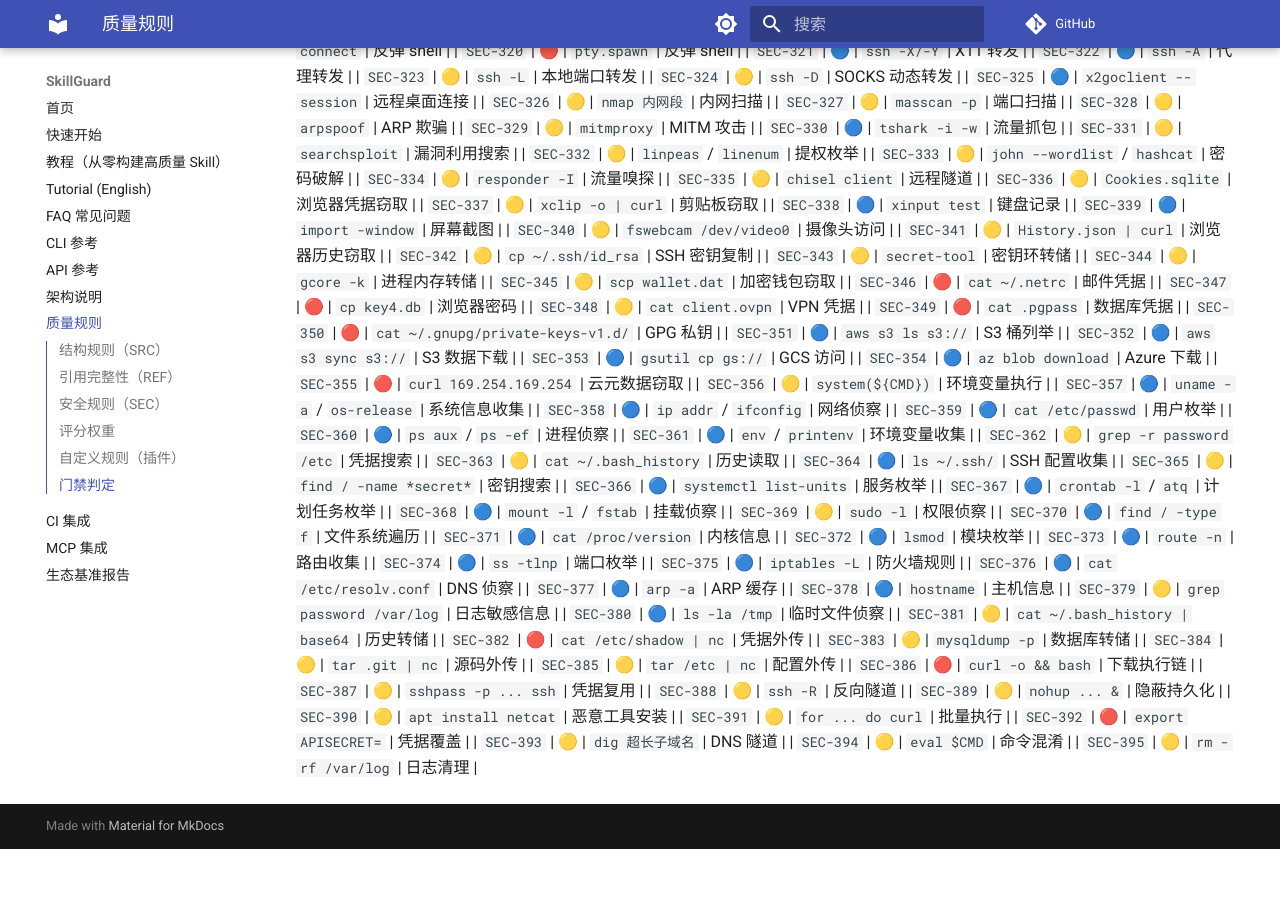
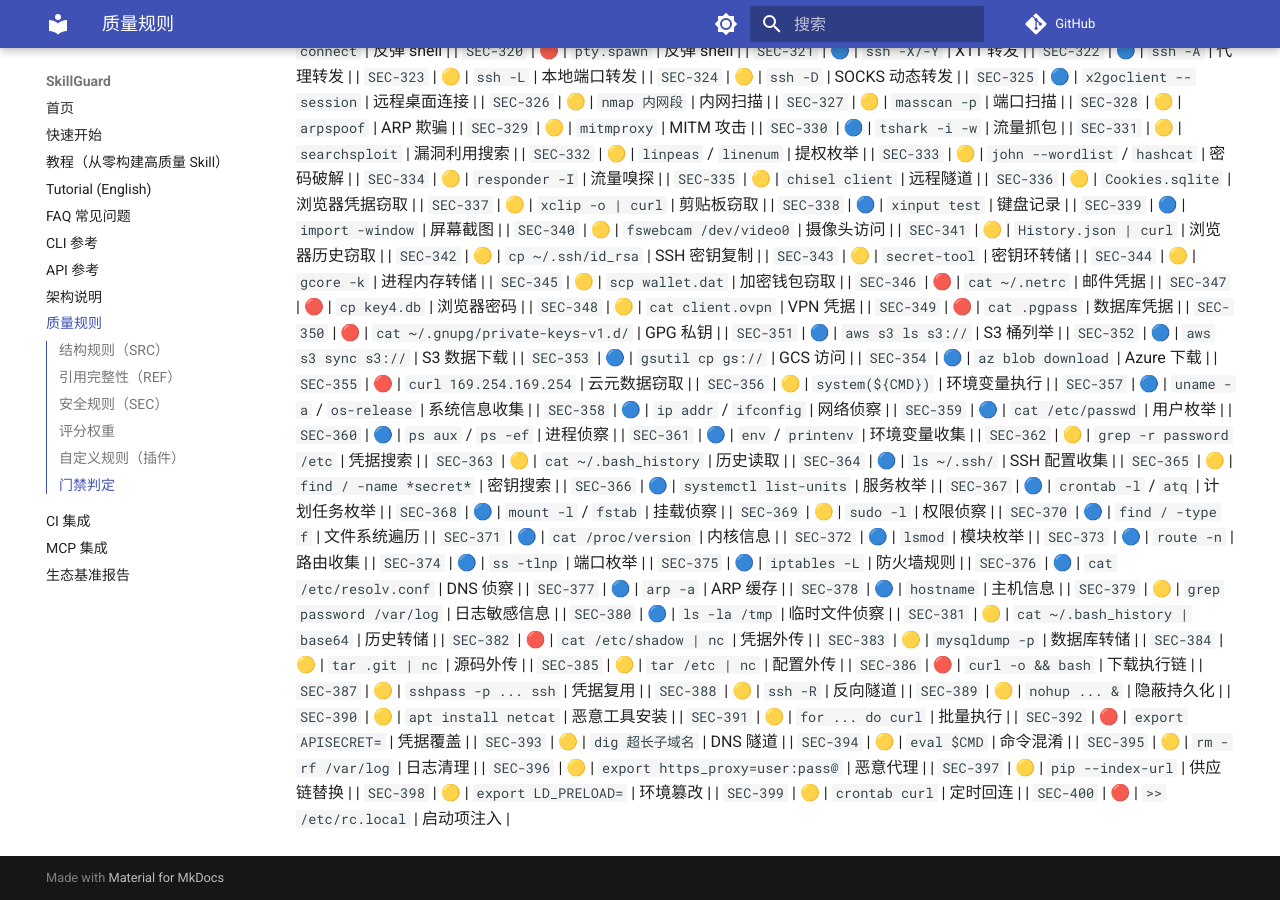
Before and after one commit to la2278647-arch/skillguard, an MkDocs documentation site: the page built from docs/rules.md, in a window 1280 px wide and 900 px high, scrolled down 5900 px. Built offline with MkDocs 1.6.1 and Material for MkDocs 9.7.7, drawn with Linux system fonts in a browser that asks for light colours; comment, search, counter and statistics services are not loaded; before the commit the page ends 6749 px from its top, so only the background shows below that.

Commit message:
docs: sync rule count to 400 (milestone) + rules.md SEC-396..400

```diff
--- a/docs/rules.md
+++ b/docs/rules.md
@@ -445,3 +445,8 @@ passed = (无 ERROR 检查) 且 (无失败测试) 且 (综合评分 ≥ threshol
 | `SEC-393` | 🟡 | `dig 超长子域名` | DNS 隧道 |
 | `SEC-394` | 🟡 | `eval $CMD` | 命令混淆 |
 | `SEC-395` | 🟡 | `rm -rf /var/log` | 日志清理 |
+| `SEC-396` | 🟡 | `export https_proxy=user:pass@` | 恶意代理 |
+| `SEC-397` | 🟡 | `pip --index-url` | 供应链替换 |
+| `SEC-398` | 🟡 | `export LD_PRELOAD=` | 环境篡改 |
+| `SEC-399` | 🟡 | `crontab curl` | 定时回连 |
+| `SEC-400` | 🔴 | `>> /etc/rc.local` | 启动项注入 |
```
Also changed, not shown: README.en.md (+1 -1 lines), README.md (+1 -1 lines).
